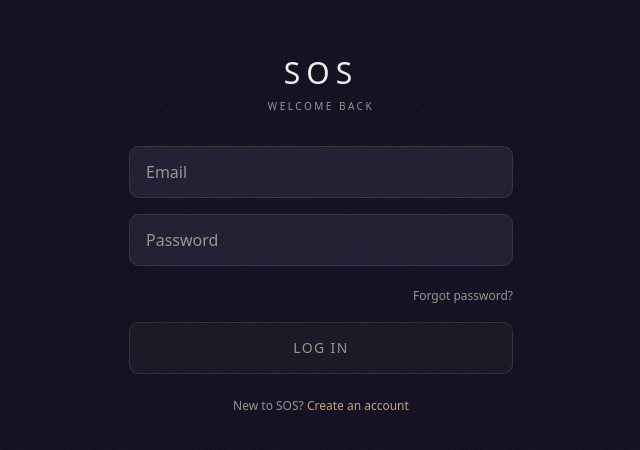
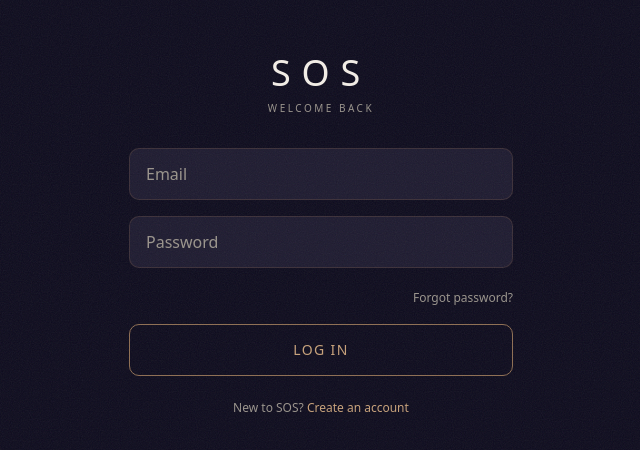
Before and after one commit to BeyondbyAnaliesa/sos-app, a Next.js app: page /auth/login in a window 1280 px wide. Shown: the part 166-616 px from the top of the page, without its empty margins (319-959 px from the left). Built offline with nearby package versions, Linux system fonts and the light colour scheme; a web font is replaced by a local one.

Commit message:
Strengthen entry action styling

```diff
--- a/src/app/auth/login/page.tsx
+++ b/src/app/auth/login/page.tsx
@@ -39,7 +39,7 @@ export default function LoginPage() {
   return (
     <>
       <div className="mb-8 text-center">
-        <h1 className="text-3xl font-light tracking-[0.2em] text-[var(--color-text)]">SOS</h1>
+        <h1 className="text-4xl font-light tracking-[0.3em] text-[var(--color-text)]">SOS</h1>
         <p className="mt-2 text-[10px] uppercase tracking-[0.25em] text-[var(--color-text-muted)]">
           Welcome Back
         </p>
@@ -77,7 +77,7 @@ export default function LoginPage() {
         <button
           type="submit"
           disabled={loading}
-          className="h-[52px] w-full rounded-[10px] border border-[var(--color-border-subtle)] bg-[var(--color-surface)] text-sm font-medium uppercase tracking-widest text-[var(--color-text-muted)] hover:border-[var(--color-border)] hover:text-[var(--color-text)] disabled:opacity-40"
+          className="h-[52px] w-full rounded-[10px] border border-[var(--color-border)] bg-transparent text-sm font-medium uppercase tracking-widest text-[var(--color-copper)] hover:bg-[rgba(142,110,82,0.06)] hover:border-[var(--color-copper)] disabled:cursor-not-allowed disabled:opacity-40"
         >
           {loading ? 'Signing in…' : 'Log In'}
         </button>
--- a/src/app/auth/signup/page.tsx
+++ b/src/app/auth/signup/page.tsx
@@ -46,7 +46,7 @@ export default function SignupPage() {
   return (
     <>
       <div className="mb-8 text-center">
-        <h1 className="text-3xl font-light tracking-[0.2em] text-[var(--color-text)]">SOS</h1>
+        <h1 className="text-4xl font-light tracking-[0.3em] text-[var(--color-text)]">SOS</h1>
         <p className="mt-2 text-[10px] uppercase tracking-[0.25em] text-[var(--color-text-muted)]">
           Create Your Account
         </p>
@@ -76,7 +76,7 @@ export default function SignupPage() {
         <button
           type="submit"
           disabled={loading}
-          className="h-[52px] w-full rounded-[10px] border border-[var(--color-border-subtle)] bg-[var(--color-surface)] text-sm font-medium uppercase tracking-widest text-[var(--color-text-muted)] hover:border-[var(--color-border)] hover:text-[var(--color-text)] disabled:opacity-40"
+          className="h-[52px] w-full rounded-[10px] border border-[var(--color-border)] bg-transparent text-sm font-medium uppercase tracking-widest text-[var(--color-copper)] hover:bg-[rgba(142,110,82,0.06)] hover:border-[var(--color-copper)] disabled:cursor-not-allowed disabled:opacity-40"
         >
           {loading ? 'Creating account…' : 'Sign Up'}
         </button>
--- a/src/components/onboarding/ChartRevealStep.tsx
+++ b/src/components/onboarding/ChartRevealStep.tsx
@@ -57,7 +57,7 @@ export default function ChartRevealStep({ chart, onContinue }: Props) {
 
       <button
         onClick={onContinue}
-        className="mt-8 h-[52px] w-full rounded-[10px] border border-[var(--color-border-subtle)] bg-[var(--color-surface)] text-sm font-medium uppercase tracking-widest text-[var(--color-text-muted)] hover:border-[var(--color-border)] hover:text-[var(--color-text)]"
+        className="mt-8 h-[52px] w-full rounded-[10px] border border-[var(--color-border)] bg-transparent text-sm font-medium uppercase tracking-widest text-[var(--color-copper)] hover:bg-[rgba(142,110,82,0.06)] hover:border-[var(--color-copper)]"
       >
         Continue
       </button>
--- a/src/components/onboarding/WelcomeStep.tsx
+++ b/src/components/onboarding/WelcomeStep.tsx
@@ -27,7 +27,7 @@ export default function WelcomeStep({ onBegin }: { onBegin: () => void }) {
 
       <button
         onClick={onBegin}
-        className="mt-10 h-[52px] w-full rounded-[10px] border border-[var(--color-border-subtle)] bg-[var(--color-surface)] text-sm font-medium uppercase tracking-widest text-[var(--color-text-muted)] hover:border-[var(--color-border)] hover:text-[var(--color-text)] sm:w-auto sm:px-10"
+        className="mt-10 h-[52px] w-full rounded-[10px] border border-[var(--color-border)] bg-transparent text-sm font-medium uppercase tracking-widest text-[var(--color-copper)] hover:bg-[rgba(142,110,82,0.06)] hover:border-[var(--color-copper)] sm:w-auto sm:px-10"
       >
         Begin
       </button>
```
